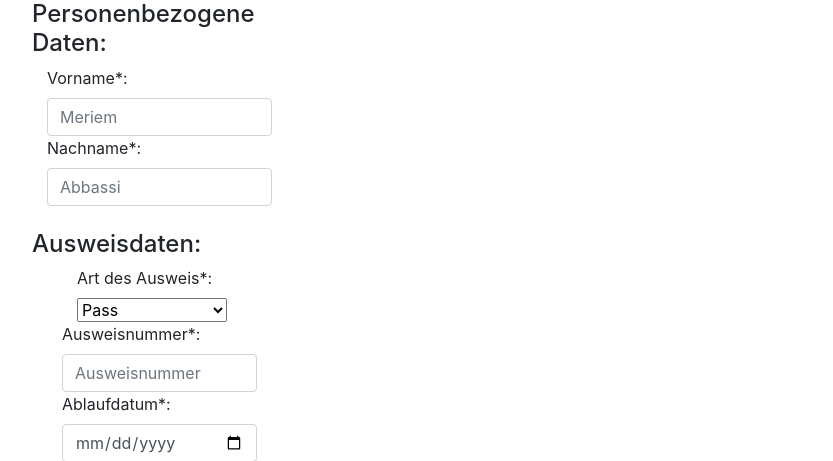
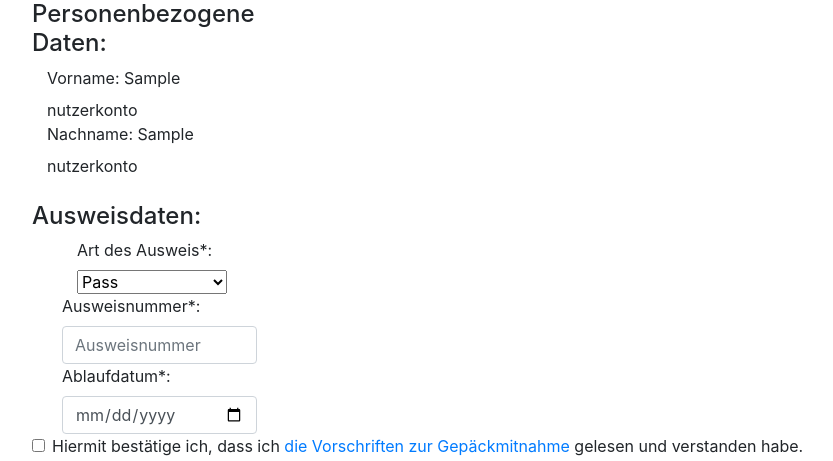
Before and after one commit to Wirtschaftsinformatik-Passau/softwareprojekt-gruppe-3, a Flask app: page /online_check_in in a window 1280 px wide. Shown: the part 56-517 px from the top of the page, without its empty margins (53-886 px from the left). Run offline with Flask 2, Linux system fonts and the light colour scheme; a user stored in the database is signed in; tables that the repository leaves empty hold one stand-in row (values such as "Sample post"); some libraries are stand-ins or nearby versions.

Commit message:
online check in: gibt namen des jetzt eingeloggten nutzers zurück

```diff
--- a/website/passagier_views.py
+++ b/website/passagier_views.py
@@ -54,8 +54,15 @@
 
 @passagier_views.route('/online_check_in', methods=['POST', 'GET'])
 def online_check_in():
+    get_user()
     return render_template("Passagier/online_check_in.html", user=current_user)
 
+@passagier_views.route('/protected')
+@login_required
+def get_user():
+  # Get the currently logged-in user
+  user = current_user
+  print(user.vorname, user.nachname)
 
 @passagier_views.route('/buchung_suchen', methods=['GET', 'POST'])
 def buchung_suchen():
--- a/website/templates/Passagier/online_check_in.html
+++ b/website/templates/Passagier/online_check_in.html
@@ -6,13 +6,18 @@
         <div class="col-sm-3">
             <h4>Personenbezogene Daten:</h4>
             <div class="col-auto">
-                <label class="visually-hidden" for="autoSizingInput">Vorname*:</label>
-                <input type="text" class="form-control" id="autoSizingInput" placeholder="Meriem">
+                <label class="visually-hidden" for="autoSizingInput">Vorname:</label>
+                <td>
+                    {{ user.vorname }}
+                </td>
             </div>
             <div class="col-auto">
-                <label class="visually-hidden" for="autoSizingInputGroup">Nachname*:</label>
-                <input type="text" class="form-control" id="autoSizingInput" placeholder="Abbassi">
+                <label class="visually-hidden" for="autoSizingInputGroup">Nachname:</label>
+                <td>
+               {{ user.nachname }}
+                </td>
             </div>
+
         </div>
     </form>
     <br>
```
